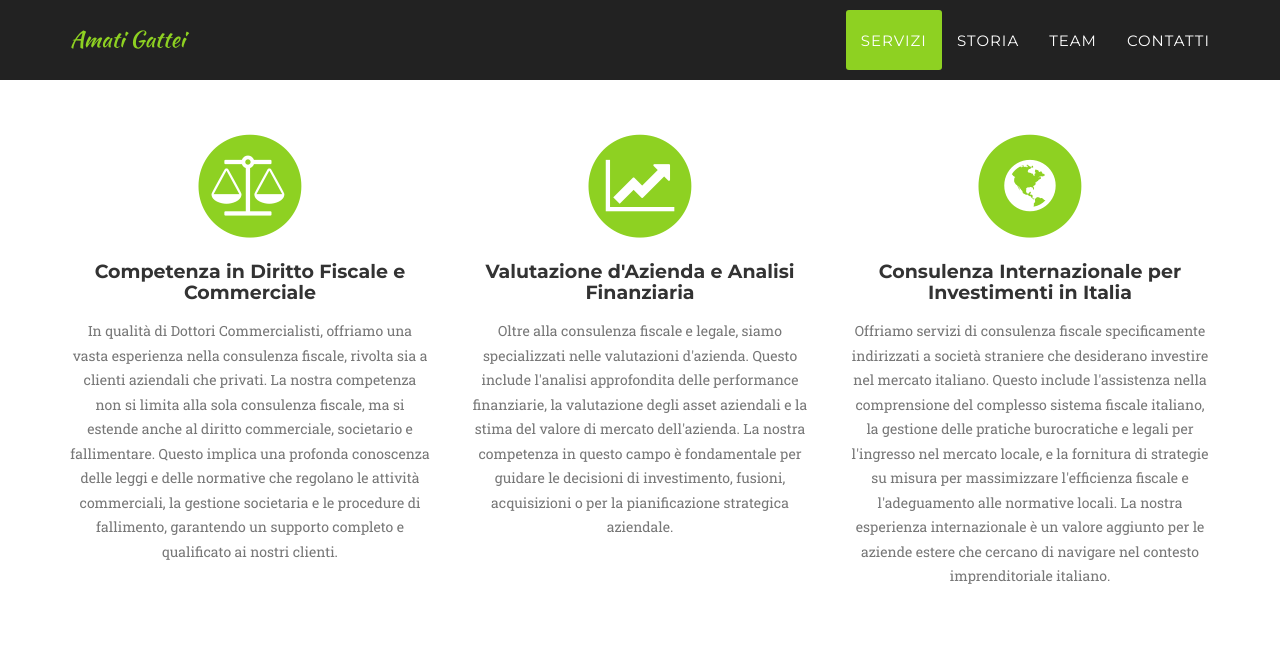
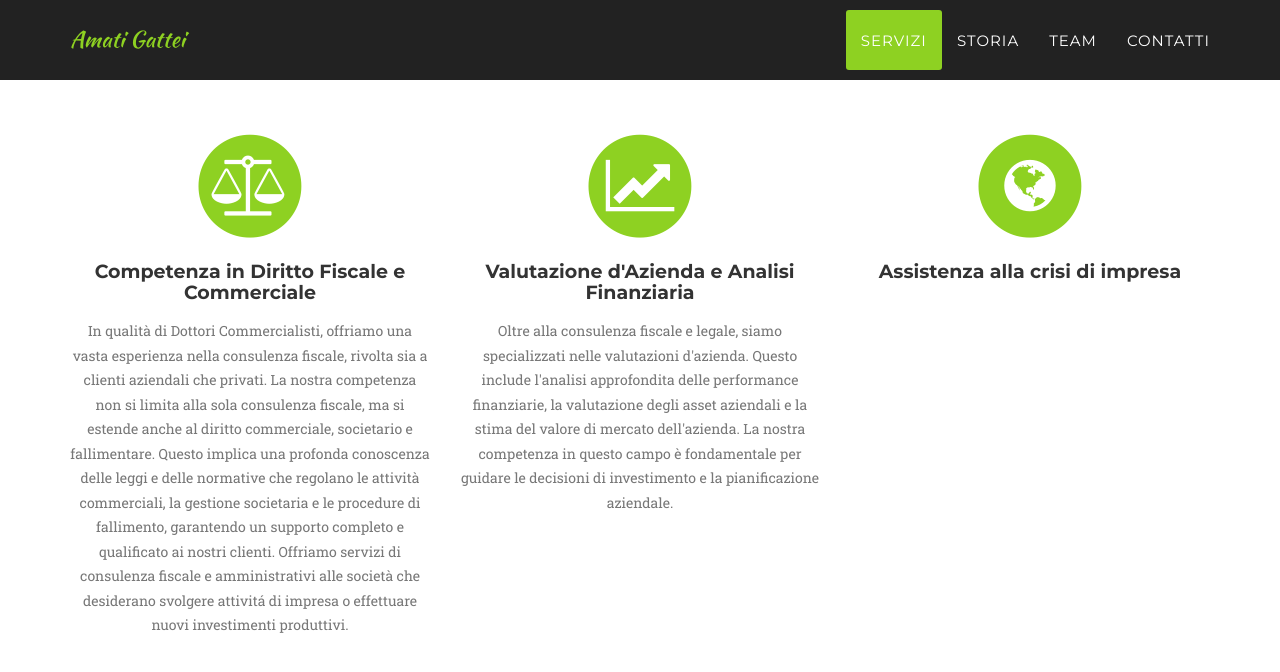
Before and after one commit to github-amatigattei/github-amatigattei.github.io, a Jekyll site: the page built from index.html, in a window 1280 px wide and 900 px high, scrolled down 1013 px. Shown: the top 672 px of the window. Built offline with Jekyll 4.4.1, drawn with Linux system fonts in a browser that asks for light colours; some web fonts are replaced.

Commit message:
Update services text

```diff
--- a/_includes/services.html
+++ b/_includes/services.html
@@ -14,7 +14,7 @@
                     <i class="fa fa-balance-scale fa-stack-1x fa-inverse"></i>
                 </span>
                 <h4 class="service-heading">Competenza in Diritto Fiscale e Commerciale</h4>
-                <p class="text-muted">In qualità di Dottori Commercialisti, offriamo una vasta esperienza nella consulenza fiscale, rivolta sia a clienti aziendali che privati. La nostra competenza non si limita alla sola consulenza fiscale, ma si estende anche al diritto commerciale, societario e fallimentare. Questo implica una profonda conoscenza delle leggi e delle normative che regolano le attività commerciali, la gestione societaria e le procedure di fallimento, garantendo un supporto completo e qualificato ai nostri clienti.</p>
+                <p class="text-muted">In qualità di Dottori Commercialisti, offriamo una vasta esperienza nella consulenza fiscale, rivolta sia a clienti aziendali che privati. La nostra competenza non si limita alla sola consulenza fiscale, ma si estende anche al diritto commerciale, societario e fallimentare. Questo implica una profonda conoscenza delle leggi e delle normative che regolano le attività commerciali, la gestione societaria e le procedure di fallimento, garantendo un supporto completo e qualificato ai nostri clienti. Offriamo servizi di consulenza fiscale e amministrativi alle società che desiderano svolgere attivitá di impresa o effettuare nuovi investimenti produttivi.</p>
             </div>
             <div class="col-md-4">
                 <span class="fa-stack fa-4x">
@@ -22,15 +22,15 @@
                     <i class="fa fa-line-chart fa-stack-1x fa-inverse"></i>
                 </span>
                 <h4 class="service-heading">Valutazione d'Azienda e Analisi Finanziaria</h4>
-                <p class="text-muted">Oltre alla consulenza fiscale e legale, siamo specializzati nelle valutazioni d'azienda. Questo include l'analisi approfondita delle performance finanziarie, la valutazione degli asset aziendali e la stima del valore di mercato dell'azienda. La nostra competenza in questo campo è fondamentale per guidare le decisioni di investimento, fusioni, acquisizioni o per la pianificazione strategica aziendale.</p>
+                <p class="text-muted">Oltre alla consulenza fiscale e legale, siamo specializzati nelle valutazioni d'azienda. Questo include l'analisi approfondita delle performance finanziarie, la valutazione degli asset aziendali e la stima del valore di mercato dell'azienda. La nostra competenza in questo campo è fondamentale per guidare le decisioni di investimento e la pianificazione aziendale.</p>
             </div>
             <div class="col-md-4">
                 <span class="fa-stack fa-4x">
                     <i class="fa fa-circle fa-stack-2x text-primary"></i>
                     <i class="fa fa-globe fa-stack-1x fa-inverse"></i>
                 </span>
-                <h4 class="service-heading">Consulenza Internazionale per Investimenti in Italia</h4>
-                <p class="text-muted">Offriamo servizi di consulenza fiscale specificamente indirizzati a società straniere che desiderano investire nel mercato italiano. Questo include l'assistenza nella comprensione del complesso sistema fiscale italiano, la gestione delle pratiche burocratiche e legali per l'ingresso nel mercato locale, e la fornitura di strategie su misura per massimizzare l'efficienza fiscale e l'adeguamento alle normative locali. La nostra esperienza internazionale è un valore aggiunto per le aziende estere che cercano di navigare nel contesto imprenditoriale italiano.</p>
+                <h4 class="service-heading">Assistenza alla crisi di impresa</h4>
+                <p class="text-muted"></p>
             </div>
         </div>
     </div>
```
